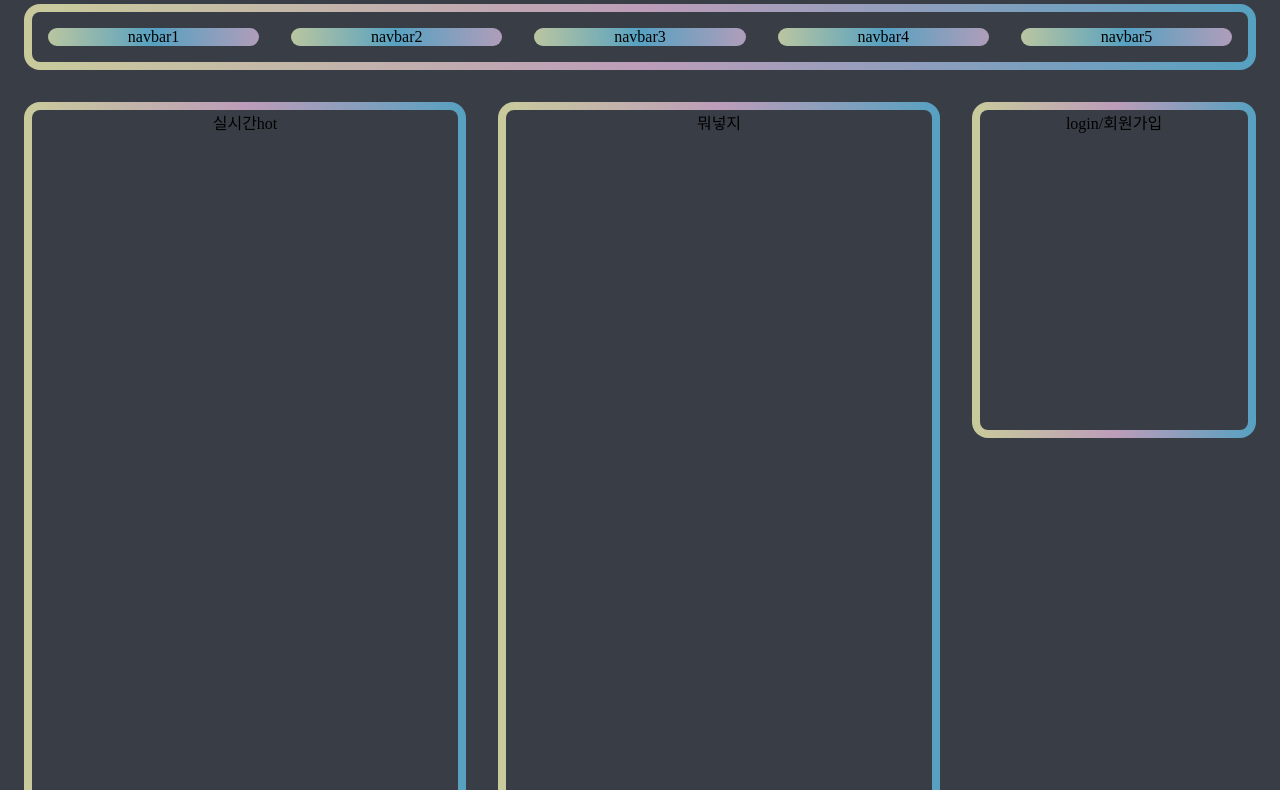
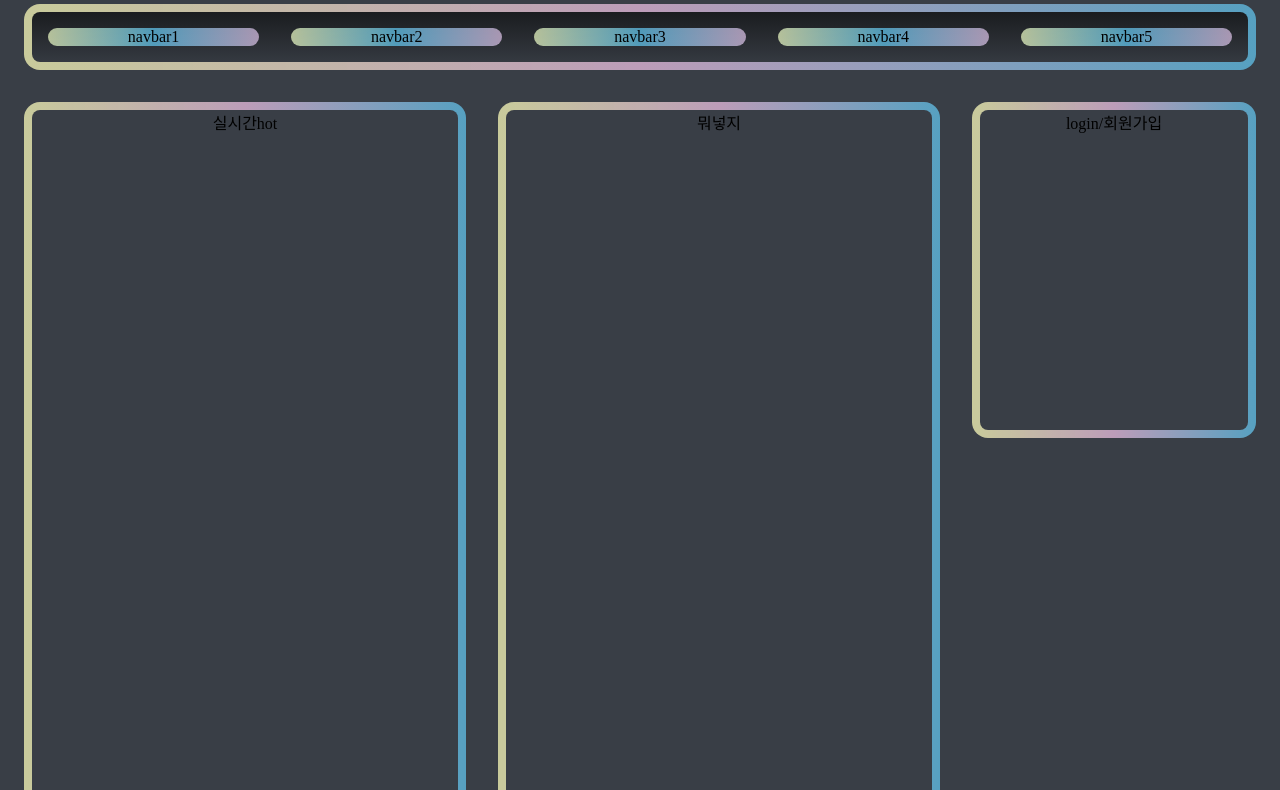
Before and after one commit to wmshoon/DBHC, a website: page index/index.html in a window 1280 px wide. Shown: the part 171-961 px from the top of the page. Drawn offline with Linux system fonts and the light colour scheme; files whose address does not match are found by name.

Commit message:
foldering2

```diff
--- a/index/index.css
+++ b/index/index.css
@@ -9,7 +9,7 @@ body {
     color: black;
     border: 0.5rem solid transparent;
     border-radius: 1rem;
-    background-image: linear-gradient(rgb(57, 62, 70), rgb(57, 62, 70)),
+    background-image: linear-gradient(rgb(22, 24, 26), rgb(57, 62, 70)),
         linear-gradient(to right, #fbfcb9be, #ffcdf3aa, #65d3ffaa);
     background-origin: border-box;
     background-clip: content-box, border-box;
```
Also changed, not shown: README.md, feed/mainfeed.css (added), feed/mainfeed.html (renamed from mainfeed.html), feed/mainfeed.js (added).
